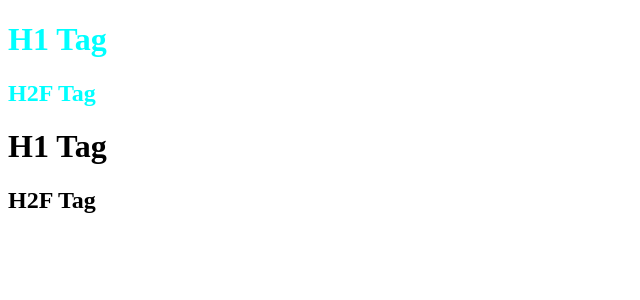
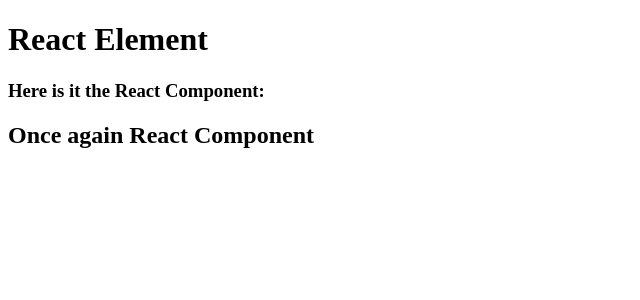
Before and after one commit to arpn-Goyal/Namaste-React, a React (Vite) app in the folder Episode-1/: page / in a window 1280 px wide. Shown: the top 300 px of the page, without its empty margins (0-640 px from the left). Built offline with nearby package versions, Linux system fonts and the light colour scheme.

Commit message:
Foundation JSX, React Element, React Functional Component

```diff
--- a/Episode-1/App.js
+++ b/Episode-1/App.js
@@ -1,13 +1,31 @@
 import React from "react";
 import ReactDOM from "react-dom/client";
+// const parent = React.createElement(
+//     "div",
+//     { id: "parent" },
+//     [React.createElement("div", { id: "child1" }, [React.createElement('h1', null, "H1 Tag"), React.createElement('h2', null, "H2F Tag")]),
+//     React.createElement("div", { id: "child2" }, [React.createElement('h1', null, "H1 Tag"), React.createElement('h2', null, "H2F Tag")])]
+// );
 
+// React Element
+const headingElement = <h1>React Element </h1>
 
-const parent = React.createElement(
-    "div",
-    { id: "parent" },
-    [React.createElement("div", { id: "child1" }, [React.createElement('h1', null, "H1 Tag"), React.createElement('h2', null, "H2F Tag")]),
-    React.createElement("div", { id: "child2" }, [React.createElement('h1', null, "H1 Tag"), React.createElement('h2', null, "H2F Tag")])]
-);
+// React Functional Component
+const HeadingComponent = () => (
+    <div id="container">
+        <h2 className="heading">
+            Once again React Component
+        </h2>
+    </div>
+)
 
+const title = (
+    <div className="head" tabIndex="5">
+        {headingElement}
+        <h3> Here is it the React Component:</h3>
+        <HeadingComponent />
+    </div>
+
+)
 const root = ReactDOM.createRoot(document.getElementById("root"));
-root.render(parent);
+root.render(title);
--- a/Episode-1/index.html
+++ b/Episode-1/index.html
@@ -9,7 +9,9 @@
 </head>
 
 <body>
-    <div id="root"></div>
+    <div id="root">
+        <h1>Html this side</h1>
+    </div>
     <script src="./App.js" type="module"></script>
 </body>
 
--- a/Episode-1/package.json
+++ b/Episode-1/package.json
@@ -3,10 +3,12 @@
   "version": "1.0.0",
   "description": "",
   "scripts": {
-    "test": "echo \"Error: no test specified\" && exit 1"
+    "start": "parcel index.html",
+    "build": "parcel build index.html",
+    "test": "jest"
   },
   "keywords": [],
-  "author": "",
+  "author": "Arpan Goyal",
   "license": "ISC",
   "type": "commonjs",
   "devDependencies": {
```
